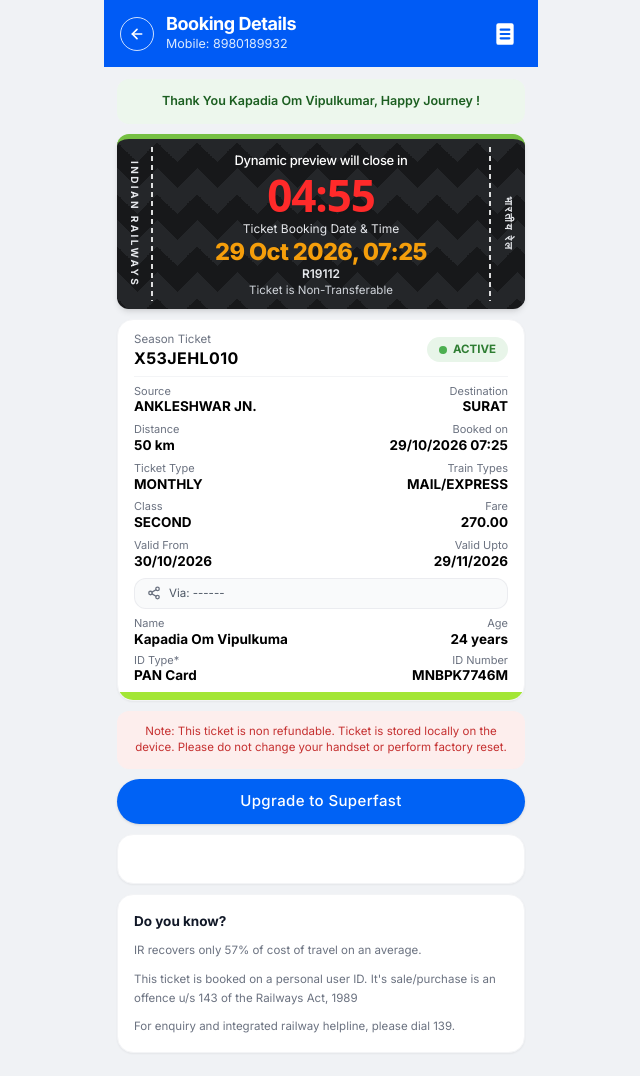
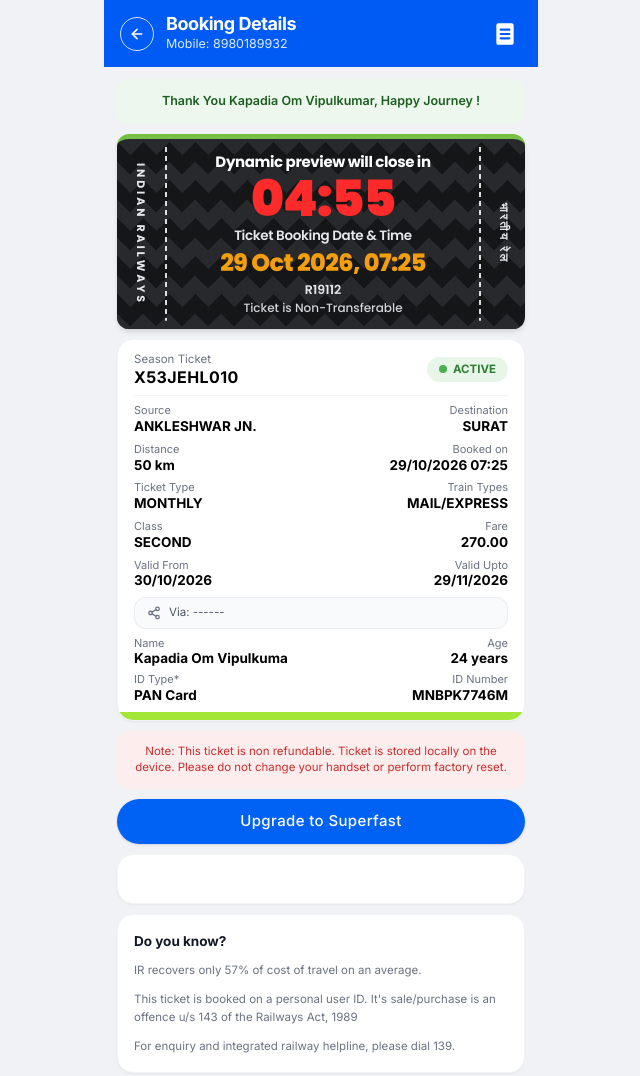
Before and after one commit to dipen132/railone, a plain HTML site: page index.html in a window 1280 px wide. Shown: the whole page, without its empty margins (319-959 px from the left). Drawn offline with nearby package versions, Linux system fonts and the light colour scheme.

Commit message:
Apply Poppins font, 24px bold yellow date, 50px timer, and 26x38px argyle tiles

```diff
--- a/css/style.css
+++ b/css/style.css
@@ -1,4 +1,4 @@
-@import url('https://fonts.googleapis.com/css2?family=Inter:wght@400;500;600;700;800;900&display=swap');
+@import url('https://fonts.googleapis.com/css2?family=Poppins:wght@400;500;600;700;800;900&family=Inter:wght@400;500;600;700;800;900&display=swap');
 
 /* Lock viewport & prevent mobile zoom/bounce */
 html, body {
@@ -21,16 +21,21 @@ body, button, input, select, textarea {
   -moz-osx-font-smoothing: grayscale;
 }
 
-/* Genuine Diamond Argyle Grid (Large Alternating Rhombuses) */
+/* Poppins utility for authentic geometric ticket typography */
+.font-poppins {
+  font-family: 'Poppins', -apple-system, BlinkMacSystemFont, "Segoe UI", Roboto, sans-serif;
+}
+
+/* Authentic Diamond Argyle Grid (Exact 26px x 38px Rhombuses matching photo) */
 .bg-argyle {
-  background-color: #17181a;
+  background-color: #151618;
   background-image:
-    linear-gradient(135deg, #242629 25%, transparent 25%),
-    linear-gradient(225deg, #242629 25%, transparent 25%),
-    linear-gradient(315deg, #242629 25%, transparent 25%),
-    linear-gradient(45deg, #242629 25%, transparent 25%);
-  background-position: -20px 0, -20px 0, 0 0, 0 0;
-  background-size: 40px 52px;
+    linear-gradient(135deg, #27292c 25%, transparent 25%),
+    linear-gradient(225deg, #27292c 25%, transparent 25%),
+    linear-gradient(315deg, #27292c 25%, transparent 25%),
+    linear-gradient(45deg, #27292c 25%, transparent 25%);
+  background-position: -13px 0, -13px 0, 0 0, 0 0;
+  background-size: 26px 38px;
   background-repeat: repeat;
 }
 
--- a/index.html
+++ b/index.html
@@ -18,7 +18,7 @@
   <script src="https://cdnjs.cloudflare.com/ajax/libs/qrcodejs/1.0.0/qrcode.min.js"></script>
 
   <!-- Modular Stylesheet with Cache Busting -->
-  <link rel="stylesheet" href="css/style.css?v=2.4" />
+  <link rel="stylesheet" href="css/style.css?v=2.5" />
 </head>
 <body class="bg-[#f0f2f5] min-h-screen flex justify-center items-start text-gray-800">
 
@@ -55,13 +55,13 @@
       </div>
 
       <!-- ========================================== -->
-      <!-- SECTION 2: DYNAMIC PREVIEW (Height 175px)  -->
+      <!-- SECTION 2: DYNAMIC PREVIEW (Exact Match)   -->
       <!-- ========================================== -->
-      <section class="bg-argyle rounded-xl border-t-[5px] border-[#76c043] text-white relative overflow-hidden shadow-md flex items-stretch min-h-[175px]">
+      <section class="bg-argyle rounded-xl border-t-[5px] border-[#76c043] text-white relative overflow-hidden shadow-md flex items-stretch min-h-[185px] font-poppins">
 
         <!-- Left Stub: INDIAN RAILWAYS (Reads TOP-TO-BOTTOM) -->
-        <div class="w-[34px] shrink-0 flex items-center justify-center py-2">
-          <span class="vertical-top-to-bottom text-[10px] tracking-[0.24em] text-gray-200 font-bold uppercase select-none">
+        <div class="w-[48px] shrink-0 flex items-center justify-center py-3">
+          <span class="vertical-top-to-bottom text-[11px] tracking-[0.26em] text-gray-200 font-bold uppercase select-none">
             INDIAN RAILWAYS
           </span>
         </div>
@@ -73,24 +73,24 @@
           </svg>
         </div>
 
-        <!-- Center Ticket Info -->
-        <div class="grow text-center py-3 px-1 flex flex-col justify-between">
-          <p class="text-[13px] text-white font-medium tracking-tight">Dynamic preview will close in</p>
+        <!-- Center Ticket Info (Proportional 80%+ width coverage) -->
+        <div class="grow text-center py-3.5 px-1.5 flex flex-col justify-between">
+          <p class="text-[15px] font-bold text-white tracking-tight leading-tight">Dynamic preview will close in</p>
 
-          <!-- Large, Prominent 1-Second Countdown in Bold Rounded Sans (44px) -->
+          <!-- Large, Prominent 1-Second Countdown in Bold Geometric Sans (50px) -->
           <div class="my-0.5 flex items-center justify-center">
-            <span id="countdown" class="text-[44px] font-black text-[#ff2a2a] tracking-tight leading-none font-sans drop-shadow-sm">05:00</span>
+            <span id="countdown" class="text-[50px] font-black text-[#ff2a2a] tracking-tight leading-none drop-shadow-sm">05:00</span>
           </div>
 
           <div>
-            <p class="text-[12px] text-gray-200 font-normal">Ticket Booking Date & Time</p>
-            <!-- Yellow Date Text: Exactly 80% Center Width at 23.5px font size -->
-            <p class="text-[23.5px] font-extrabold text-[#f59e0b] mt-0.5 tracking-tight leading-none">29 Oct 2026, 07:25</p>
+            <p class="text-[13.5px] text-gray-200 font-semibold tracking-tight">Ticket Booking Date & Time</p>
+            <!-- Yellow Date Text: Exact 82% Center Width (24px bold) -->
+            <p class="text-[24px] font-extrabold text-[#f59e0b] mt-0.5 tracking-tight leading-tight">29 Oct 2026, 07:25</p>
           </div>
 
-          <div class="text-[12px] text-gray-200 leading-tight pt-0.5">
+          <div class="text-[12.5px] text-gray-200 leading-tight pt-1">
             <span class="block font-semibold">R19112</span>
-            <span class="block text-[11.5px] text-gray-300 mt-0.5">Ticket is Non-Transferable</span>
+            <span class="block text-[12px] text-gray-300 mt-0.5 font-medium">Ticket is Non-Transferable</span>
           </div>
         </div>
 
@@ -102,8 +102,8 @@
         </div>
 
         <!-- Right Stub: भारतीय रेल (Reads TOP-TO-BOTTOM) -->
-        <div class="w-[34px] shrink-0 flex items-center justify-center py-2">
-          <span class="vertical-top-to-bottom text-[10.5px] tracking-[0.18em] text-gray-200 font-bold select-none">
+        <div class="w-[44px] shrink-0 flex items-center justify-center py-3">
+          <span class="vertical-top-to-bottom text-[11.5px] tracking-[0.2em] text-gray-200 font-bold select-none">
             भारतीय रेल
           </span>
         </div>
@@ -255,6 +255,6 @@
   </main>
 
   <!-- Modular Scripts with Cache Busting -->
-  <script src="js/app.js?v=2.4"></script>
+  <script src="js/app.js?v=2.5"></script>
 </body>
 </html>
```
Also changed, not shown: assets/t1_dynamic.png (added), assets/t2_timer.png (added), assets/t3_ticket_date.png (added), assets/t4_yellow.png (added), assets/t5_r19112.png (added), assets/t6_transferable.png (added), assets/t7_left_stub.png (added), assets/t8_right_stub.png (added).
